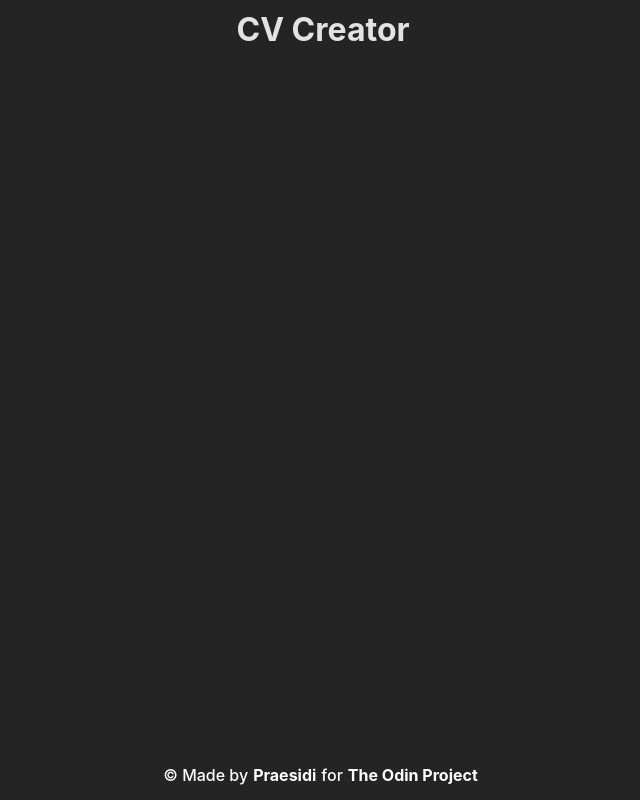
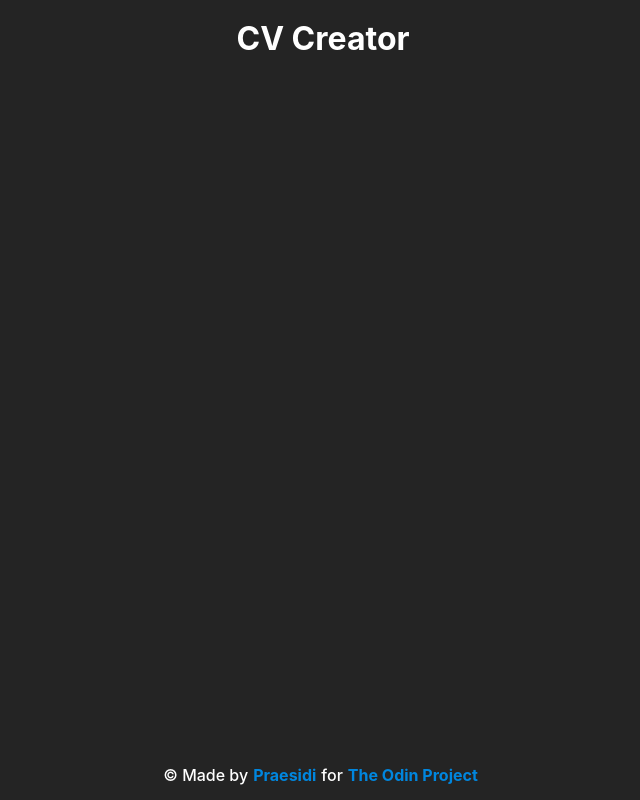
Before and after one commit to praesidi/cv-creator, a React (Vite) app: page / in a window 1280 px wide. Shown: the whole page, without its empty margins (317-957 px from the left). Built offline with nearby package versions, Linux system fonts and the light colour scheme.

Commit message:
Minor changes

```diff
--- a/src/App.css
+++ b/src/App.css
@@ -1,10 +1,12 @@
 #root {
   margin: 0 auto;
   padding: 0;
-  font-family: Inter, system-ui, Avenir, Helvetica, Arial, sans-serif;
-  color: rgba(255, 255, 255, 0.87);
+  font-family: "Noto Sans JP", Inter, system-ui, Avenir, sans-serif;
+  color: #eeeeee;
   background-color: #242424;
   text-align: center;
+  display: flex;
+  justify-content: center;
 }
 
 .main-container {
@@ -12,5 +14,7 @@
   flex-direction: column;
   justify-content: space-between;
   align-items: center;
-  height: 100vh;
+  min-height: 100vh;
+  max-width: 1400px;
+  min-width: 900px;
 }
--- a/src/layout/Footer/Footer.css
+++ b/src/layout/Footer/Footer.css
@@ -4,6 +4,7 @@
   justify-content: center;
   align-items: center;
   padding: 5px;
+  margin-top: 30px;
   color: #fff;
 }
 
@@ -17,7 +18,7 @@
   text-decoration: none;
   font-weight: 700;
   transition: 0.4s;
-  color: #fff;
+  color: #0086de;
   margin: 0 5px;
 }
 
@@ -27,5 +28,5 @@
 
 .footer a:visited {
   text-decoration: none;
-  color: #ff7171;
+  color: #0086de;
 }
--- a/src/layout/Header/Header.css
+++ b/src/layout/Header/Header.css
@@ -3,6 +3,6 @@
 }
 
 .header h1 {
-  margin: 12px;
+  color: #fff;
   font-size: 32px;
 }
```
